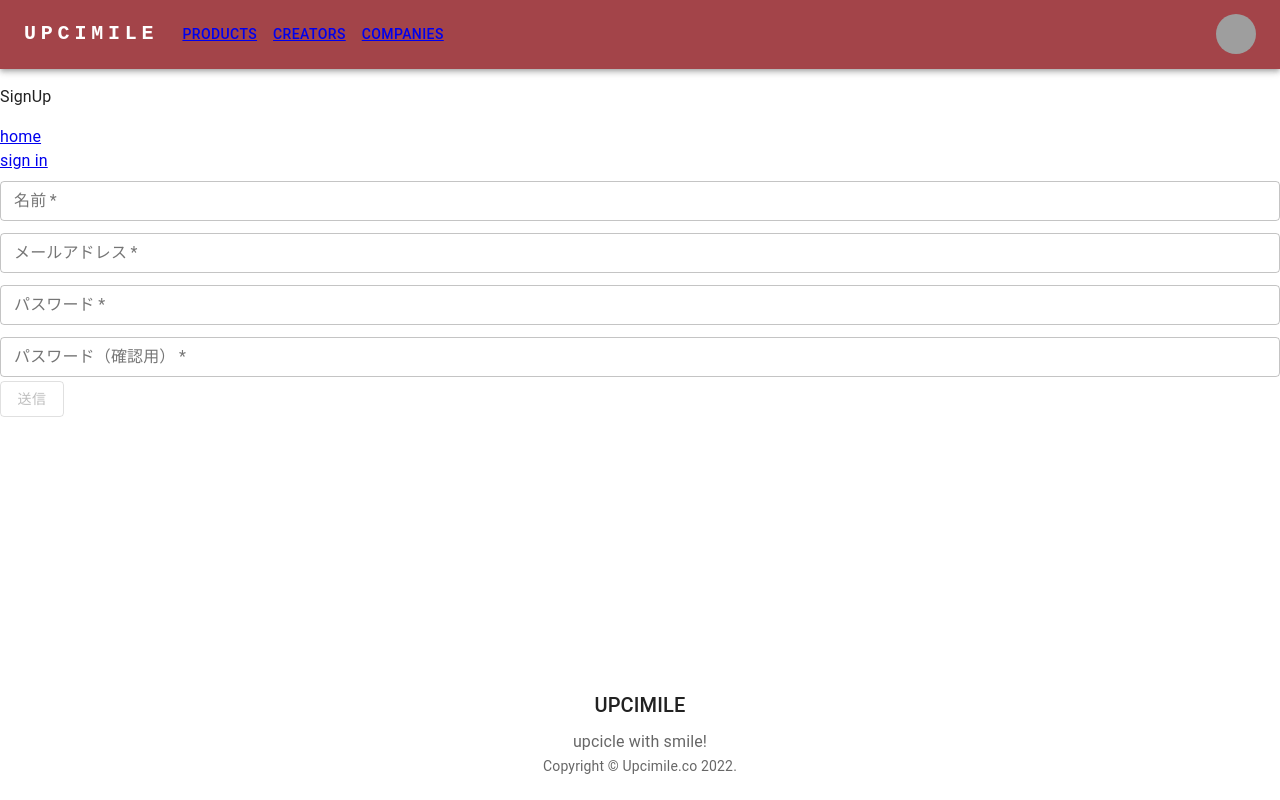
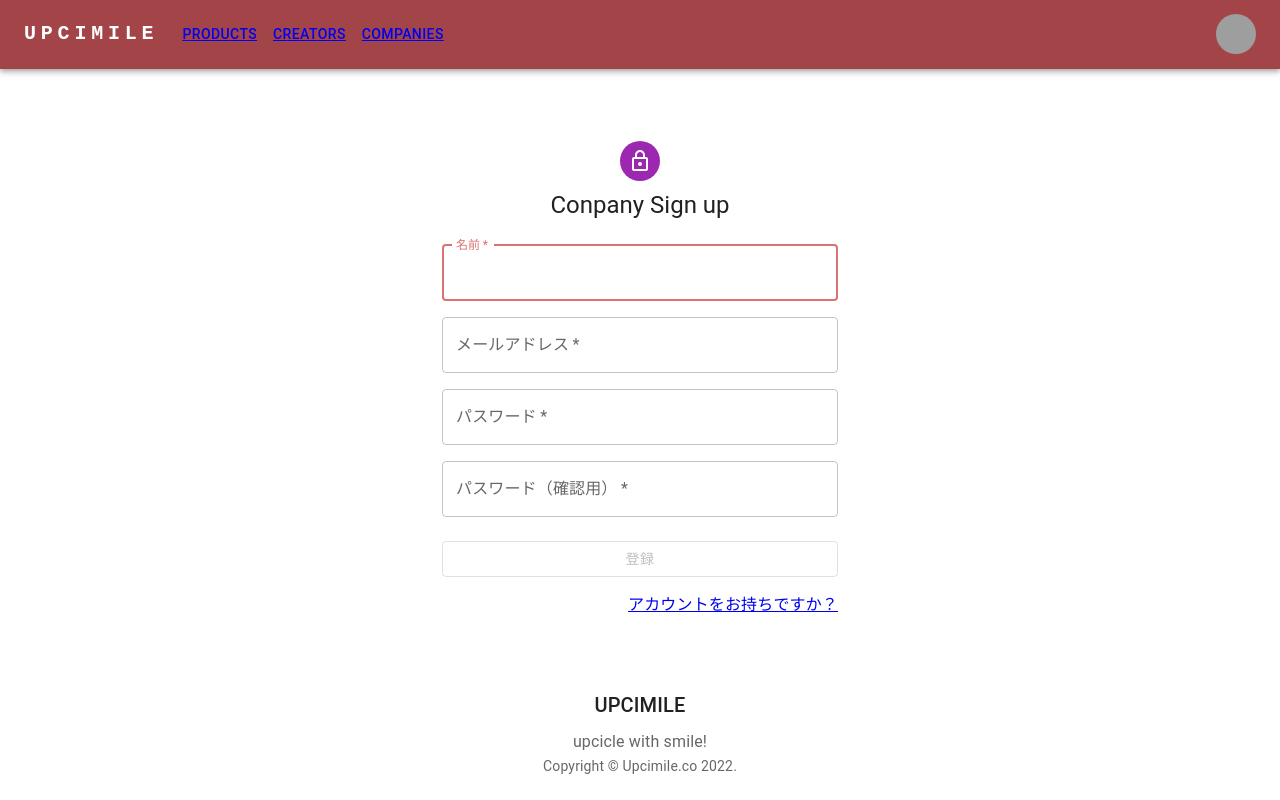
Before and after one commit to saki-shige/upcimile_app, a React (Create React App) app in the folder frontend/app/: page /signup in a window 1280 px wide. Built offline with nearby package versions, Linux system fonts and the light colour scheme; grey boxes are pictures that could not be loaded; what axios-case-converter would draw is missing.

Commit message:
[fix] サインインページとサインアップページのUIに統一性を持たせる

```diff
--- a/frontend/app/src/components/pages/SignIn.tsx
+++ b/frontend/app/src/components/pages/SignIn.tsx
@@ -2,22 +2,16 @@ import React, { useState, useContext } from "react"
 import { Link } from "react-router-dom";
 import { useNavigate } from "react-router-dom"
 
-import { Typography } from "@material-ui/core"
-import TextField from "@material-ui/core/TextField";
-import Button from "@material-ui/core/Button";
-import Box from "@material-ui/core/Box";
+import { TextField, Avatar, Container, Box, Grid, Typography, Button} from "@mui/material";
+import LockOutlinedIcon from '@mui/icons-material/LockOutlined';
 
 import Cookies from "js-cookie"
 import { SignInData } from "../../interface/index"
 import { signIn } from "../../lib/api/auth"
 import { AuthContext } from "../providers/AuthProvider";
 
-import Avatar from '@mui/material/Avatar';
-import Grid from '@mui/material/Grid';
-import LockOutlinedIcon from '@mui/icons-material/LockOutlined';
-import Container from '@mui/material/Container';
 
-export default function SignIn() {
+const SignIn: React.FC = ()  => {
   const [email, setEmail] = useState<string>("")
   const [password, setPassword] = useState<string>("")
   const { setIsSignedIn, setCurrentCompany } = useContext(AuthContext)
@@ -56,24 +50,25 @@ export default function SignIn() {
   }
 
   return (
-      <Container component="main" maxWidth="xs" sx={{mb:10}}>
+      <Container component="main" maxWidth="xs">
         <Box
           sx={{
-            m: 20,
+            m: 8,
             display: 'flex',
             flexDirection: 'column',
             alignItems: 'center',
           }}
         >
-          <Avatar sx={{ my: 3, mx: 'auto', bgcolor: 'secondary.main' }}>
+          <Avatar sx={{ my: 1, mx: 'auto', bgcolor: 'secondary.main' }}>
             <LockOutlinedIcon />
           </Avatar>
           <Typography component="h1" variant="h5" style={{ textAlign: 'center'}}>
-            Sign in
+            Company Sign in
           </Typography>
-          <Box component="form" onSubmit={handleSubmit} sx={{ mt: 1 }}>
+          <Box component="form" sx={{ mt: 3 }}>
+          <Grid container spacing={2}>
+              <Grid item xs={12}>
             <TextField
-              margin="normal"
               required
               fullWidth
               id="email"
@@ -83,8 +78,9 @@ export default function SignIn() {
               autoFocus
               onChange={event => setEmail(event.target.value)}
             />
+            </Grid>
+            <Grid item xs={12}>
             <TextField
-              margin="normal"
               required
               fullWidth
               name="password"
@@ -94,18 +90,22 @@ export default function SignIn() {
               autoComplete="current-password"
               onChange={event => setPassword(event.target.value)}
             />
+            </Grid>
+            </Grid>
             <Button
               type="submit"
               fullWidth
               variant="outlined"
               onClick={handleSubmit}
+              sx={{ mt: 3, mb: 2 }}
+              disabled={ !email || !password ? true : false}
             >
-              送信
+              サインイン
             </Button>
-            <Grid container>
+            <Grid container justifyContent="flex-end">
               <Grid item>
                 <Link to={'/signup'}>
-                  {"Don't have an account? Sign Up"}
+                  {"アカウント作成はこちら"}
                 </Link>
               </Grid>
             </Grid>
@@ -114,3 +114,5 @@ export default function SignIn() {
       </Container>
   );
 }
+
+export default SignIn;
--- a/frontend/app/src/components/pages/SignUp.tsx
+++ b/frontend/app/src/components/pages/SignUp.tsx
@@ -3,8 +3,8 @@ import { Link } from "react-router-dom";
 import { useNavigate } from "react-router-dom"
 import Cookies from "js-cookie"
 
-import TextField from "@material-ui/core/TextField";
-import Button from "@material-ui/core/Button";
+import { TextField, Avatar, Container, Box, Grid, Typography, Button } from "@mui/material";
+import LockOutlinedIcon from "@mui/icons-material/LockOutlined";
 
 import { signUp } from "../../lib/api/auth"
 import { SignUpData } from "../../interface/index"
@@ -54,65 +54,93 @@ const SignUp: React.FC = () => {
   }
 
   return (
-    <>
-      <p>SignUp</p>
-      <Link to={'/'}>home</Link>
-      <Link to={'/signin'}>sign in</Link>
-      <form noValidate autoComplete="off">
+      <Container component="main" maxWidth="xs">
+        <Box
+          sx={{
+            marginTop: 8,
+            display: 'flex',
+            flexDirection: 'column',
+            alignItems: 'center',
+          }}
+        >
+          <Avatar sx={{ m: 1, bgcolor: 'secondary.main' }}>
+            <LockOutlinedIcon />
+          </Avatar>
+          <Typography component="h1" variant="h5">
+            Conpany Sign up
+          </Typography>
+          <Box component="form" noValidate sx={{ mt: 3 }}>
+            <Grid container spacing={2}>
+              <Grid item xs={12}>
                 <TextField
-          variant="outlined"
+                  autoComplete="given-name"
+                  name="name"
                   required
                   fullWidth
+                  id="name"
                   label="名前"
-          value={name}
-          margin="dense"
+                  autoFocus
                   onChange={event => setName(event.target.value)}
                 />
+              </Grid>
+              <Grid item xs={12}>
                 <TextField
-            variant="outlined"
                   required
                   fullWidth
+                  id="email"
                   label="メールアドレス"
-            value={email}
-            margin="dense"
+                  name="email"
+                  autoComplete="email"
                   onChange={event => setEmail(event.target.value)}
                 />
+              </Grid>
+              <Grid item xs={12}>
                 <TextField
-            variant="outlined"
                   required
                   fullWidth
+                  name="password"
                   label="パスワード"
                   type="password"
-            value={password}
-            margin="dense"
-            autoComplete="current-password"
+                  id="password"
+                  autoComplete="new-password"
                   onChange={event => setPassword(event.target.value)}
                 />
+              </Grid>
+              <Grid item xs={12}>
                 <TextField
-            variant="outlined"
                   required
                   fullWidth
+                  name="password"
                   label="パスワード（確認用）"
                   type="password"
-            value={passwordConfirmation}
-            margin="dense"
-            autoComplete="current-password"
+                  id="password"
+                  autoComplete="new-password"
                   onChange={event => setPasswordConfirmation(event.target.value)}
                 />
-          <div>
+              </Grid>
+            </Grid>
             <Button
               type="submit"
+              fullWidth
               variant="outlined"
               color="primary"
               disabled={!name || !email || !password || !passwordConfirmation ? true : false}
               onClick={handleSubmit}
+              sx={{ mt: 3, mb: 2 }}
             >
-              送信
+              登録
             </Button>
-          </div>
-    </form>
-  </>
+            <Grid container justifyContent="flex-end">
+              <Grid item>
+                <Link to="/signin">
+                  {"アカウントをお持ちですか？"}
+                </Link>
+              </Grid>
+            </Grid>
+          </Box>
+        </Box>
+      </Container>
     );
-};
+}
 
 export default SignUp;
```
Lines whose indentation alone changed are shown as unchanged.
